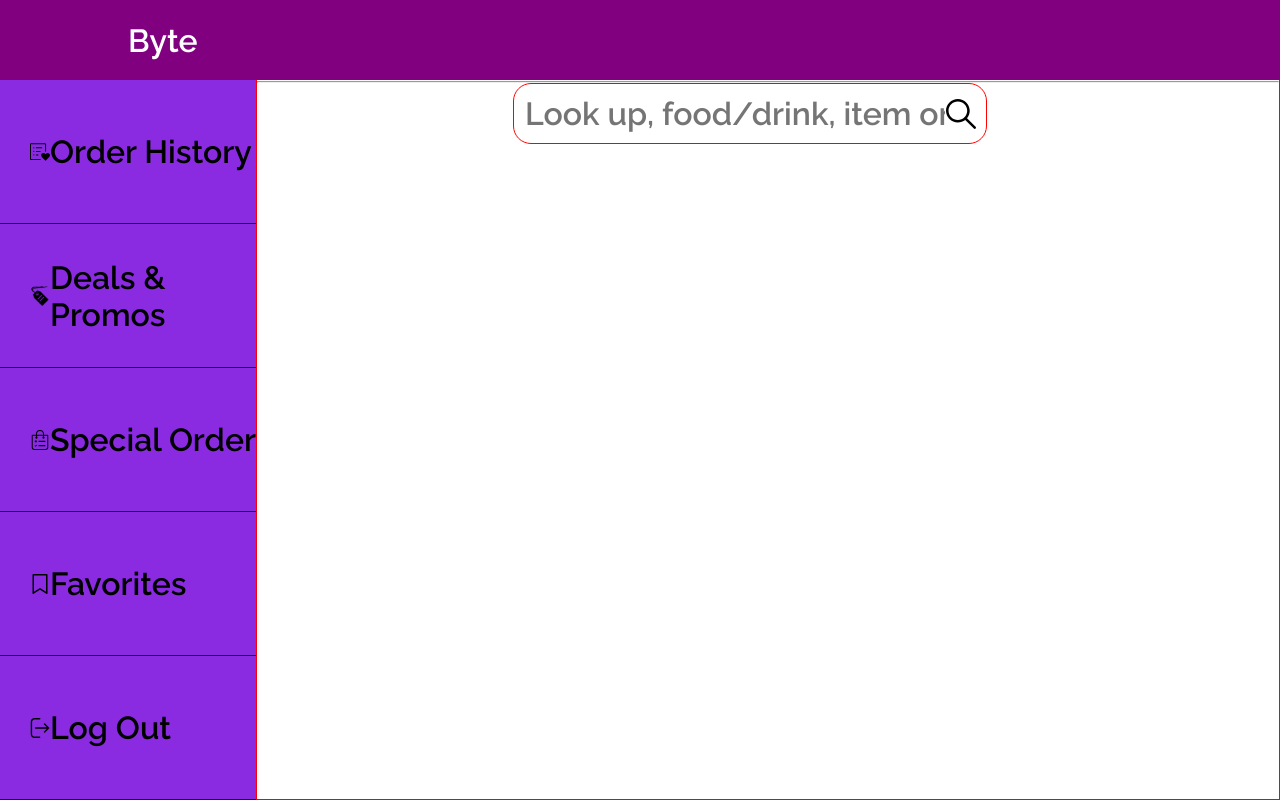
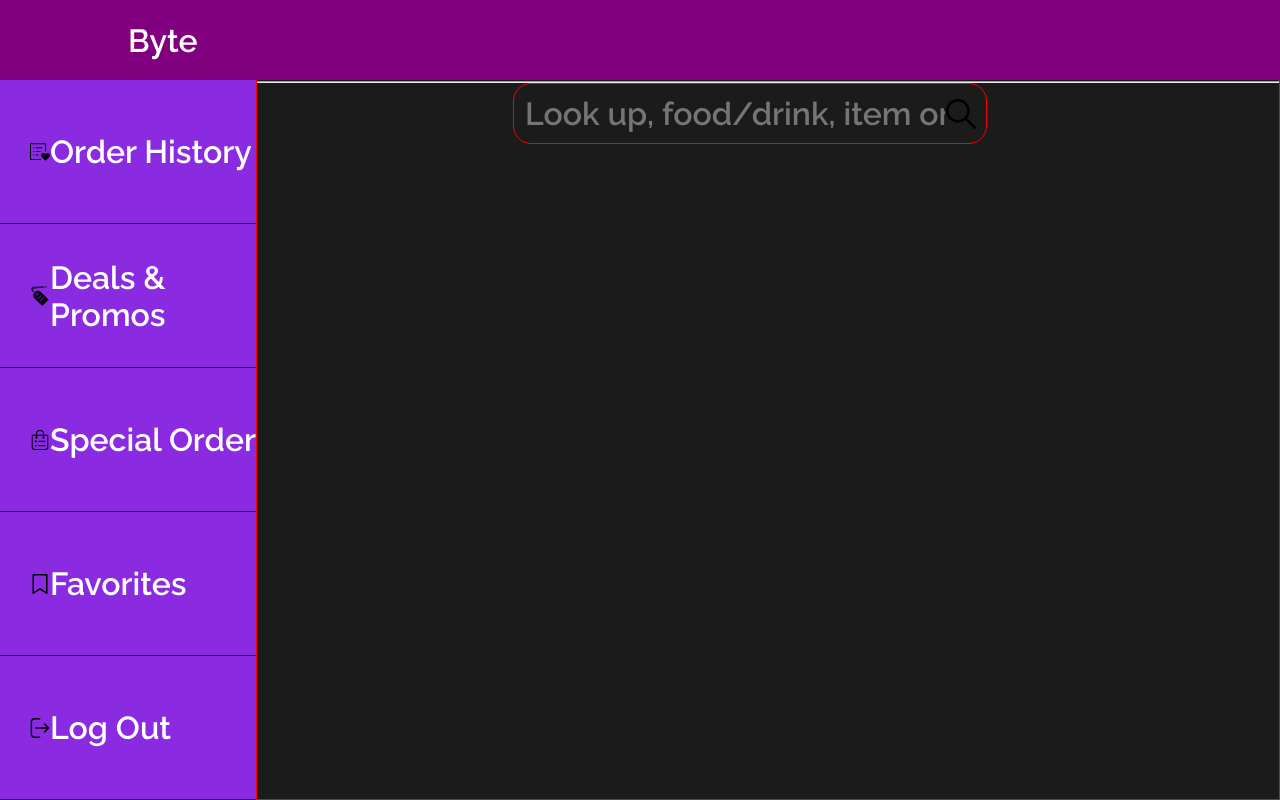
Before and after one commit to Doenut999/Byte, a React (Create React App) app: page /welcome in a window 1280 px wide. Built offline with nearby package versions, Linux system fonts and the light colour scheme.

Commit message:
Sidebar text updated dar mode started

```diff
--- a/src/components/Body.js
+++ b/src/components/Body.js
@@ -16,6 +16,7 @@ const BodyStyles = styled.div`
   width: 80vw;
   height: 100vh;
   float: right;
+  background-color: #1b1b1b;
   border: 1px solid red;
 
 `
--- a/src/components/SearchAll.js
+++ b/src/components/SearchAll.js
@@ -25,6 +25,7 @@ const SearchImg =styled.img`
 const SearchInput = styled.input`
     width: 40vw;
   outline: transparent;
+  background-color: transparent;
   border: 1px solid transparent;
 
 `
--- a/src/components/SideBar.js
+++ b/src/components/SideBar.js
@@ -11,23 +11,23 @@ const Sidebar = () => {
             <Side>
                 <Div className="order-history">
                     <SideBarImg src={OrderHistory} alt="yay" title="order-history"/>
-                    <span>Order History</span>
+                    <SideText>Order History</SideText>
                 </Div>
                 <Div className="promotions-n-deals">
                     <SideBarImg src={Promo} alt="yay"  title="deals and promo"/>
-                    <span>Deals & Promos</span>
+                    <SideText>Deals & Promos</SideText>
                 </Div>
                 <Div className="special-order">
                     <SideBarImg src={SpecialOrder} alt="yay"  title="special-order"/>
-                    <span>Special Order</span>
+                    <SideText>Special Order</SideText>
                 </Div>
                 <Div className="favorites">
                     <SideBarImg src={Favs} alt="baba" title="favorites"/>
-                    <span>Favorites</span>
+                    <SideText>Favorites</SideText>
                 </Div>
                 <Div className="log-out">
                     <SideBarImg src={LogOut} alt="bobo" title="log-out"/>
-                    <span>Log Out</span>
+                    <SideText>Log Out</SideText>
                 </Div>
             </Side>
         </>
@@ -65,4 +65,8 @@ const SideBarImg = styled.img`
   margin-left: 30px;
 `
 
+const SideText = styled.span`
+  color: white;
+`
+
 export default Sidebar
```
